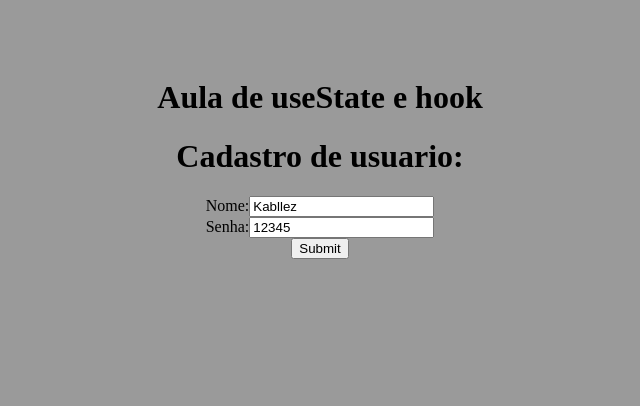
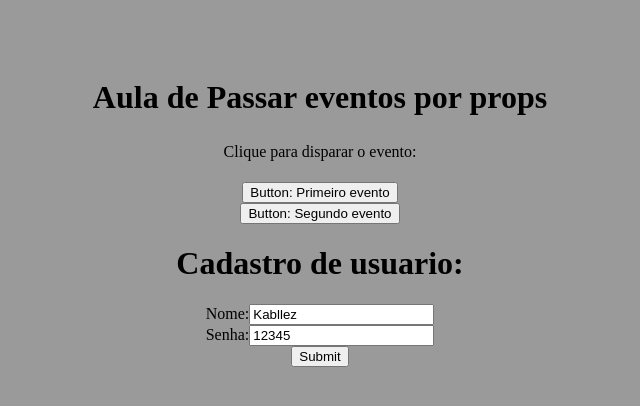
Before and after one commit to LuizMosciaro/curso-react, a React (Create React App) app: page / in a window 1280 px wide. Shown: the top 406 px of the page, without its empty margins (320-960 px from the left). Built offline with nearby package versions, Linux system fonts and the light colour scheme.

Commit message:
Aula 11 - Passar eventos por props

```diff
--- a/src/App.js
+++ b/src/App.js
@@ -1,13 +1,15 @@
 import './App.css';
 import './index.css';
 import Form from './components/Form';
+import Evento from './components/Evento';
 
 function App() {
   return (
     document.title = 'React App',
 
     <div className="App">
-      <h1>Aula de useState e hook</h1>
+      <h1>Aula de Passar eventos por props</h1>
+      <Evento />
       <Form />
     </div>
   );
--- /dev/null
+++ b/src/components/Button.js
@@ -0,0 +1,6 @@
+function Button (props) {
+    /**Quando ha apenas uma linha, da pra usar o return sem parentesis */
+    return <button onClick={props.event}>{props.text}</button>
+}
+
+export default Button
--- a/src/components/Evento.js
+++ b/src/components/Evento.js
@@ -1,13 +1,23 @@
-function Evento({numero}) {
+import Button from "./Button"
+function Evento() {
 
     function meuEvento() {
-        console.log(`Evento ${numero} foi ativado!`)
+        console.log(`Ativando o primeiro evento`)
+    }
+
+    function segundoEvento(){
+        console.log('Ativando o segundo evento')
     }
 
     return(
         <div>
-            <p>Clique para disparar o evento {numero}:</p>
-            <button onClick={meuEvento}>Ativar</button>
+            <p>Clique para disparar o evento:</p>
+            <div>
+                <Button event={meuEvento} text = 'Button: Primeiro evento'/>
+            </div>
+            <div>
+                <Button event={segundoEvento} text = 'Button: Segundo evento'/>
+            </div>
         </div>
     )
 }
```
